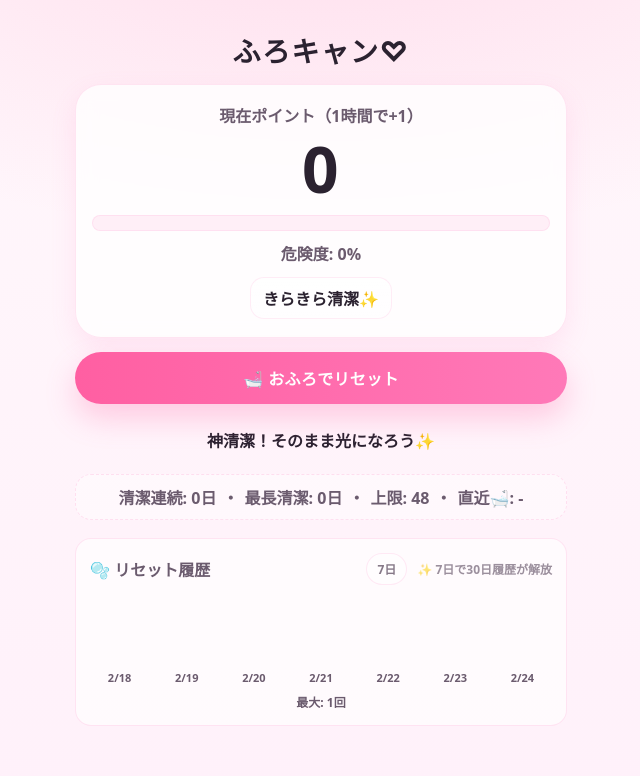
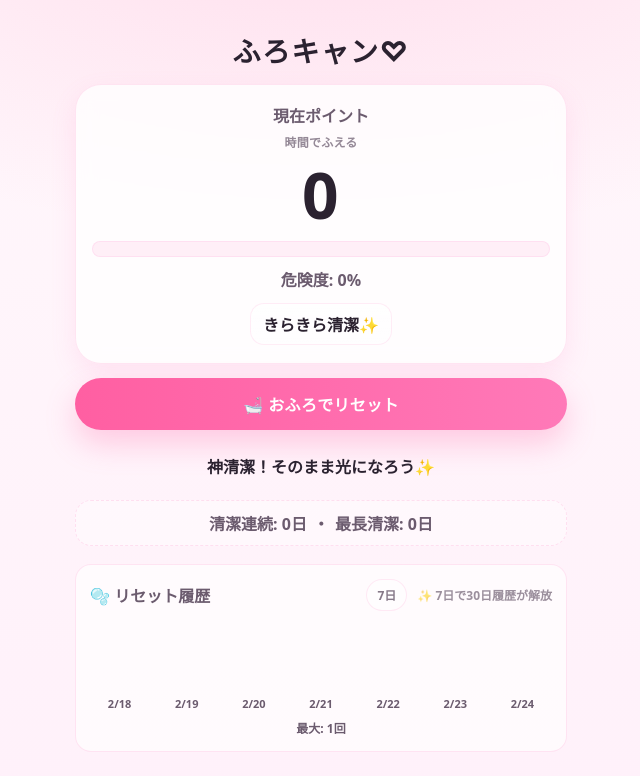
Before and after one commit to skurosawa/chinkasu-pwa, a React (Vite) app: page / in a window 1280 px wide. Shown: the top 776 px of the page, without its empty margins (319-959 px from the left). Built offline with nearby package versions, Linux system fonts and the light colour scheme.

Commit message:
refactor: UI refinement, stats reduction, subtle count pulse, soft danger atmosphere

```diff
--- a/src/App.css
+++ b/src/App.css
@@ -57,6 +57,36 @@ body {
     calc(28px + env(safe-area-inset-bottom));
   text-align: center;
   color: var(--text);
+
+  position: relative;
+}
+
+/* ✅ 危険域の空気（うっすら曇る） */
+.app::before {
+  content: "";
+  position: absolute;
+  inset: -8px;
+  pointer-events: none;
+  border-radius: 24px;
+
+  opacity: 0;
+  transition: opacity 0.25s ease;
+
+  background: radial-gradient(
+      900px 420px at 50% -120px,
+      rgba(167, 78, 156, 0.22),
+      transparent 62%
+    ),
+    radial-gradient(
+      700px 520px at 50% 110%,
+      rgba(55, 30, 65, 0.10),
+      transparent 60%
+    );
+  filter: blur(0px);
+}
+
+.app.dangerMode::before {
+  opacity: 1;
 }
 
 .app h1 {
@@ -91,12 +121,24 @@ body {
   box-shadow: var(--shadow);
   backdrop-filter: blur(10px);
   -webkit-backdrop-filter: blur(10px);
+
+  position: relative;
+  z-index: 1; /* danger overlayより上 */
 }
 
 .card p {
-  margin: 0 0 8px;
+  margin: 0;
   color: var(--sub);
-  font-weight: 800;
+  font-weight: 900;
+}
+
+/* ✅ 説明文を薄く短く */
+.cardSub {
+  margin-top: 6px;
+  font-size: 12px;
+  font-weight: 900;
+  color: rgba(107, 91, 110, 0.72);
+  letter-spacing: 0.02em;
 }
 
 /* ---------- Counter ---------- */
@@ -105,8 +147,29 @@ body {
   font-size: 64px;
   font-weight: 900;
   line-height: 1;
-  margin: 10px 0 14px;
+  margin: 12px 0 14px;
   letter-spacing: 0.02em;
+  transform: translateZ(0);
+}
+
+/* ✅ ポイント増加の瞬間だけ「ふわっ」 */
+.count.pulse {
+  animation: countPulse 0.26s ease both;
+}
+
+@keyframes countPulse {
+  0% {
+    transform: translateY(0) scale(1);
+    filter: brightness(1);
+  }
+  55% {
+    transform: translateY(-2px) scale(1.04);
+    filter: brightness(1.03);
+  }
+  100% {
+    transform: translateY(0) scale(1);
+    filter: brightness(1);
+  }
 }
 
 /* ---------- Gauge ---------- */
@@ -185,6 +248,9 @@ body {
   touch-action: manipulation;
 
   cursor: pointer;
+
+  position: relative;
+  z-index: 1;
 }
 
 .puni-btn:active {
@@ -209,9 +275,12 @@ body {
 
   color: var(--text);
   font-weight: 900;
+
+  position: relative;
+  z-index: 1;
 }
 
-/* ---------- Stats ---------- */
+/* ---------- Stats（圧縮） ---------- */
 
 .stats {
   margin-top: 12px;
@@ -228,6 +297,9 @@ body {
   flex-wrap: wrap;
   justify-content: center;
   gap: 6px;
+
+  position: relative;
+  z-index: 1;
 }
 
 /* ---------- God Toast ---------- */
@@ -294,6 +366,8 @@ body {
   overflow: hidden;
 
   color: var(--pink);
+
+  z-index: 1;
 }
 
 .godBadge::after {
@@ -352,6 +426,9 @@ body {
   border-radius: 16px;
   background: rgba(255, 255, 255, 0.66);
   border: 1px solid rgba(255, 105, 180, 0.16);
+
+  position: relative;
+  z-index: 1;
 }
 
 .history * {
@@ -545,4 +622,10 @@ body {
   .historyPill.unlockFx::after {
     animation: none;
   }
+  .count.pulse {
+    animation: none;
+  }
+  .app::before {
+    transition: none;
+  }
 }
--- a/src/App.tsx
+++ b/src/App.tsx
@@ -57,6 +57,10 @@ export default function App() {
   // ✅ 30日履歴ごほうび解放 演出（解放した瞬間だけ）
   const [showHistoryUnlockFx, setShowHistoryUnlockFx] = useState(false)
   const prevIsGodCleanRef = useRef<boolean>(false)
+
+  // ✅ カウント演出（ポイント増加時だけふわっと）
+  const [countPulse, setCountPulse] = useState(false)
+  const prevPointRef = useRef<number>(0)
 
   // ✅ 神清潔段階（7 / 14 / 30）
   const cleanTier = useMemo(() => {
@@ -139,6 +143,19 @@ export default function App() {
       window.removeEventListener('pageshow', onPageShow)
     }
   }, [lastResetAt])
+
+  // ✅ ポイントが増えた瞬間だけ、数字をふわっと（押せない演出）
+  useEffect(() => {
+    const prev = prevPointRef.current
+
+    // 増加のみ（0→増加含む）。リセット時(大きく減る)は演出しない
+    if (point > prev && point > 0) {
+      setCountPulse(true)
+      window.setTimeout(() => setCountPulse(false), 260)
+    }
+
+    prevPointRef.current = point
+  }, [point])
 
   const dangerPercent = Math.round((point / MAX_POINT) * 100)
   const isDanger = point >= 24
@@ -230,7 +247,7 @@ export default function App() {
   }
 
   return (
-    <div className="app">
+    <div className={`app ${isDanger ? 'dangerMode' : ''}`}>
       <h1>ふろキャン♡</h1>
 
       {/* ✅ ヘッダー直下：段階バッジ */}
@@ -242,9 +259,10 @@ export default function App() {
       )}
 
       <div className="card">
-        <p>現在ポイント（1時間で+1）</p>
+        <p>現在ポイント</p>
+        <div className="cardSub">時間でふえる</div>
 
-        <div className="count">{point}</div>
+        <div className={`count ${countPulse ? 'pulse' : ''}`}>{point}</div>
 
         <div className="gauge">
           <div className={gaugeFillClass} style={{ width: `${dangerPercent}%` }} />
@@ -263,14 +281,11 @@ export default function App() {
 
       <div className="taunt">{taunt()}</div>
 
+      {/* ✅ stats圧縮：誇りだけ（情報を減らす） */}
       <div className="stats">
         <span>清潔連続: {cleanStreak}日</span>
         <span>・</span>
         <span>最長清潔: {bestClean}日</span>
-        <span>・</span>
-        <span>上限: {MAX_POINT}</span>
-        <span>・</span>
-        <span>直近🛁: {lastBathPoint === null ? '-' : `${lastBathPoint}→0`}</span>
       </div>
 
       {/* 🫧 履歴グラフ */}
```
